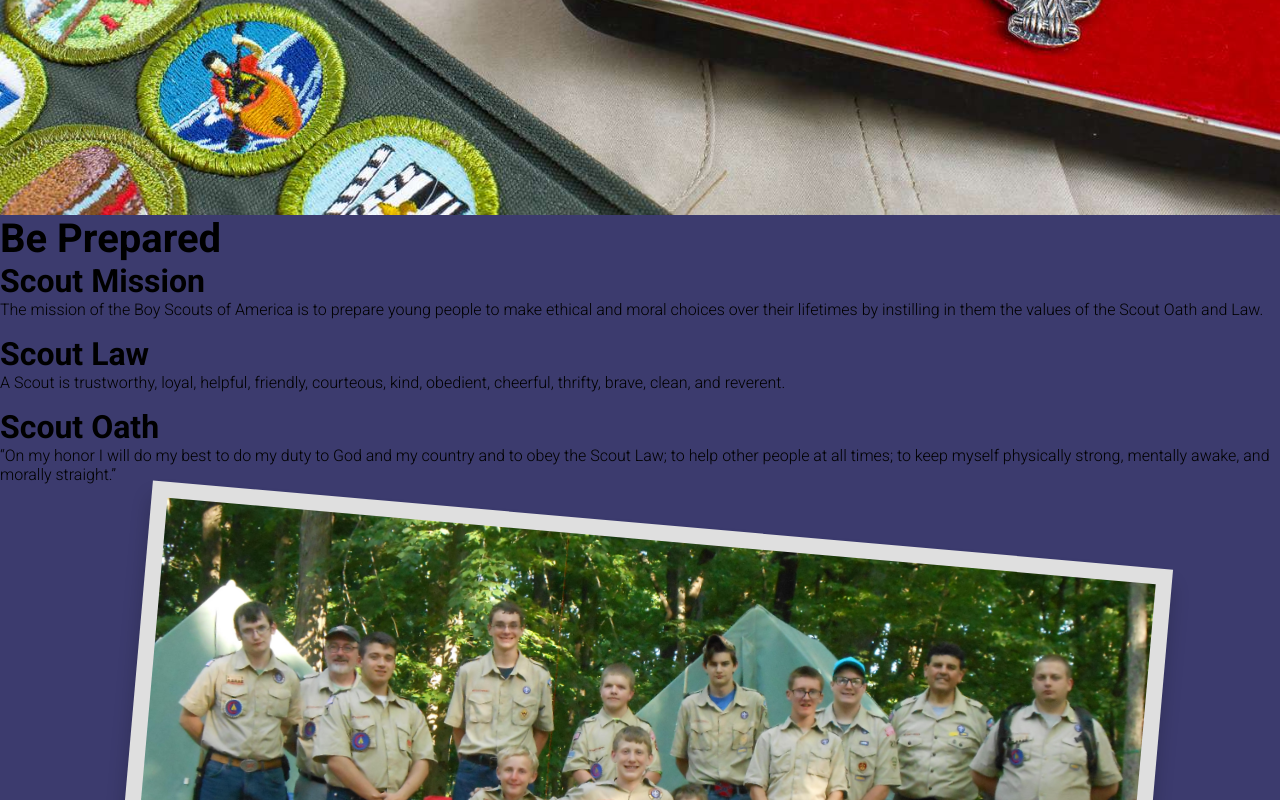
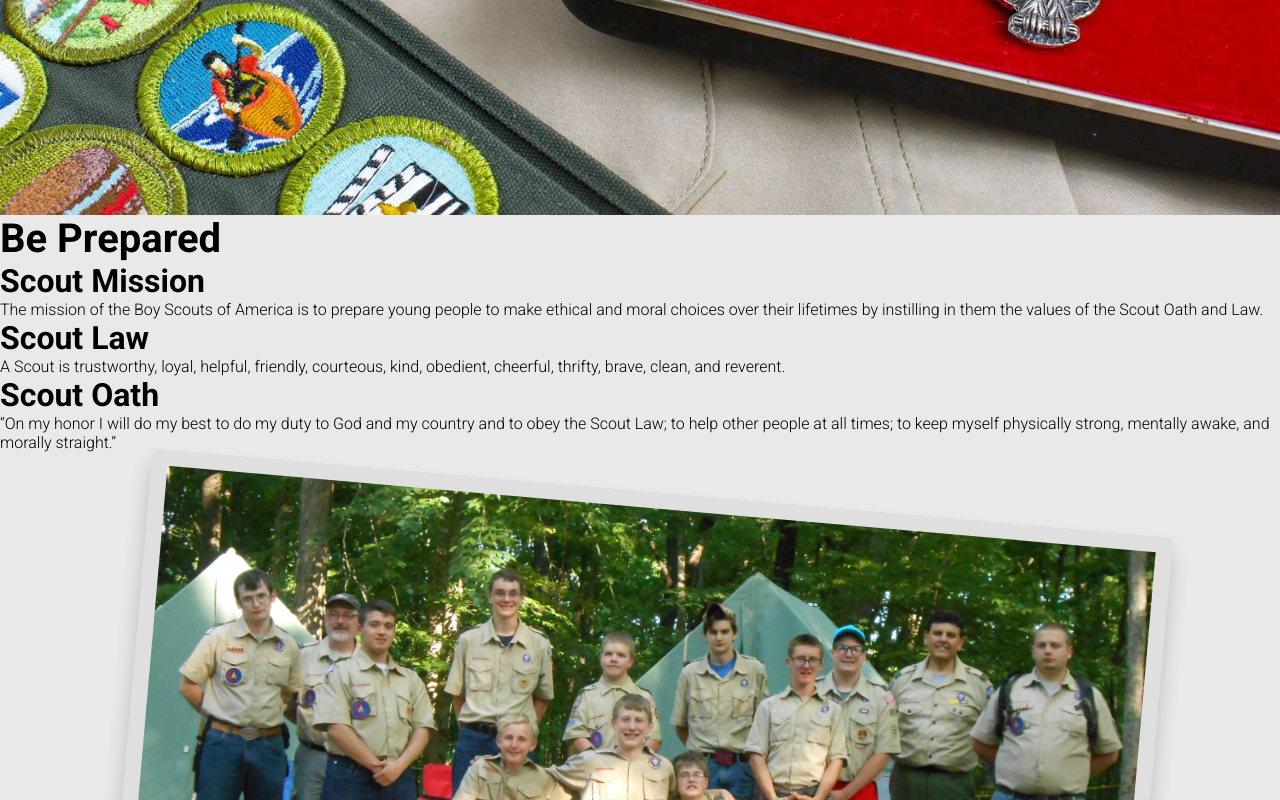
Before and after one commit to SATroop227Media/WebpageTroop227, a React (Vite) app: page / in a window 1280 px wide. Shown: the part 1687-2487 px from the top of the page. Built offline with nearby package versions, Linux system fonts and the light colour scheme.

Commit message:
renaming classes in home-content to home-values

```diff
--- a/src/modules/main/routes/MainContent.tsx
+++ b/src/modules/main/routes/MainContent.tsx
@@ -39,25 +39,25 @@ function MainContent() {
           </p>
         </section>
 
-        <section className='home-content' aria-label="Be prepared">
+        <section className='home-values' aria-label="Be prepared">
           {/* This is copied from the offical BS site Make sure to change! */}
           <div>
             <img src={eagle2}/>
           </div>
-          <div className='home-content__wrapper'>
+          <div className='home-values__wrapper'>
             <h1>Be Prepared</h1>
-              <div className='home-content__content'>
-                <div className='mission'>
-                  <h2 className='home-content__header'>Scout Mission</h2>
-                  <p className='home-intro--p'>The mission of the Boy Scouts of America is to prepare young people to make ethical and moral choices over their lifetimes by instilling in them the values of the Scout Oath and Law.</p>
+              <div className='home-values__content'>
+                <div className='home-values__container'>
+                  <h2 className='home-values__h2'>Scout Mission</h2>
+                  <p className='home-values__p'>The mission of the Boy Scouts of America is to prepare young people to make ethical and moral choices over their lifetimes by instilling in them the values of the Scout Oath and Law.</p>
                 </div>
-                <div className='scout-law'>
-                  <h2 className='home-content__header'>Scout Law</h2>
-                  <p className='home-intro--p'>A Scout is trustworthy, loyal, helpful, friendly, courteous, kind, obedient, cheerful, thrifty, brave, clean, and reverent.</p>
+                <div className='home-values__container'>
+                  <h2 className='home-values__h2'>Scout Law</h2>
+                  <p className='home-values__p'>A Scout is trustworthy, loyal, helpful, friendly, courteous, kind, obedient, cheerful, thrifty, brave, clean, and reverent.</p>
                 </div>
-                <div className='scout-oath'>
-                  <h2 className='home-content__header'>Scout Oath</h2>
-                  <p className='home-intro--p'>“On my honor I will do my best to do my duty to God and my country and to obey the Scout Law; to help other people at all times; to keep myself physically strong, mentally awake, and morally straight.”</p>
+                <div className='home-values__container'>
+                  <h2 className='home-values__h2'>Scout Oath</h2>
+                  <p className='home-values__p'>“On my honor I will do my best to do my duty to God and my country and to obey the Scout Law; to help other people at all times; to keep myself physically strong, mentally awake, and morally straight.”</p>
                 </div>
               </div>
               <div className='polaroid'>
```
